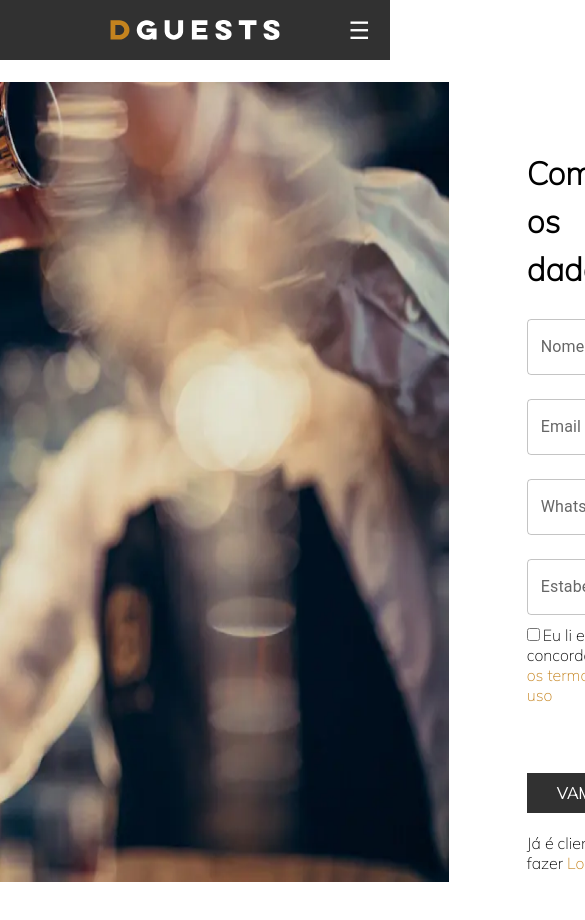
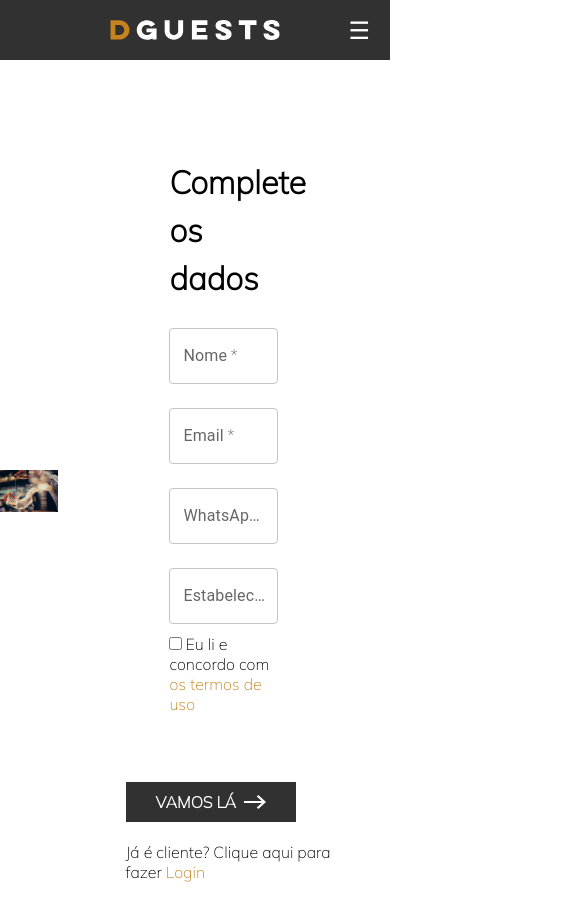
Before and after one commit to nubiadguests/prices, a React (Vite) app: page / in a window 390 px wide. Shown: the top 920 px of the page, 585 px wide, since content can reach past the window. Built offline with nearby package versions, Linux system fonts and the light colour scheme.

Commit message:
responsive

```diff
--- a/src/Pages/Cadastro/styles.js
+++ b/src/Pages/Cadastro/styles.js
@@ -11,33 +11,56 @@ const fadeIn = keyframes`
 
 export const Container = styled.div`
   display: flex;
-  height: 100vh;
   justify-content: center;
   align-items: center;
-  height: 100vh;
+  min-height: 100vh;
+  flex-wrap: wrap;
 `;
 
 export const FormContainer = styled.div`
   flex: 1;
   display: flex;
+  flex-direction: column;
   text-align: left;
-  flex-direction: column;
-  justify-content: center;
+  padding: 20px;
+  max-width: 900px;
+  margin: 0 auto;
+
+  @media (max-width: 950px) {
+    order: 2;
+    text-align: center;
+    align-items: center;
+  }
 `;
+
+
+
+
 
 export const ImageContainer = styled.div`
   flex: 1;
   display: flex;
   justify-content: center;
+  align-items: center;
   background: linear-gradient(180deg, #313131 0%, rgba(196, 131, 30, 0) 100%);
   mix-blend-mode: multiply;
-  align-items: center;
   z-index: -9999;
+  overflow: hidden;
 
   img {
     animation: ${fadeIn} 2s ease-in-out;
-    width: 800px;
-    height: 800px;
+    width: 900px;
+    height: 900px;
+    @media (max-width: 950px) {
+
+    height: 100%;
+    width: 100%;
+  }
+  }
+
+  @media (max-width: 950px) {
+    order: 1;
+
   }
 `;
 
```
